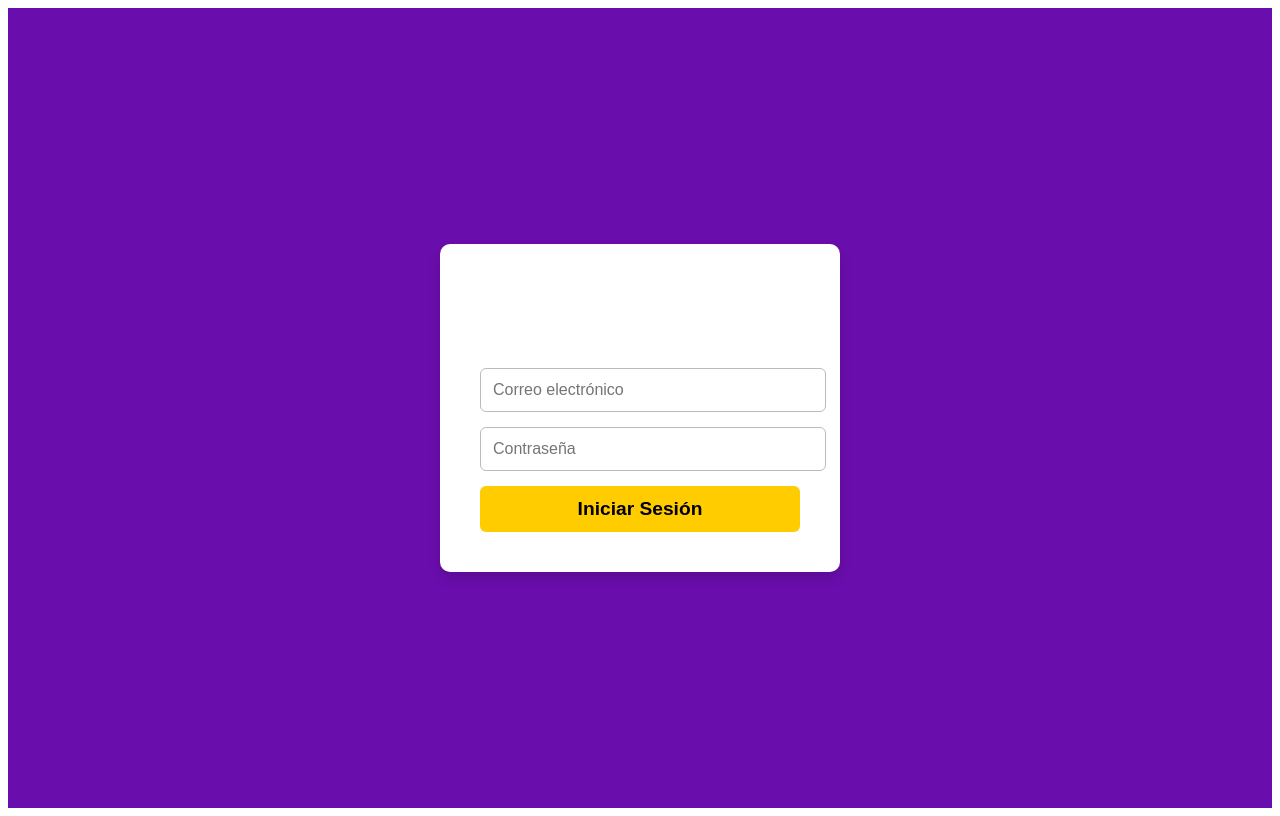
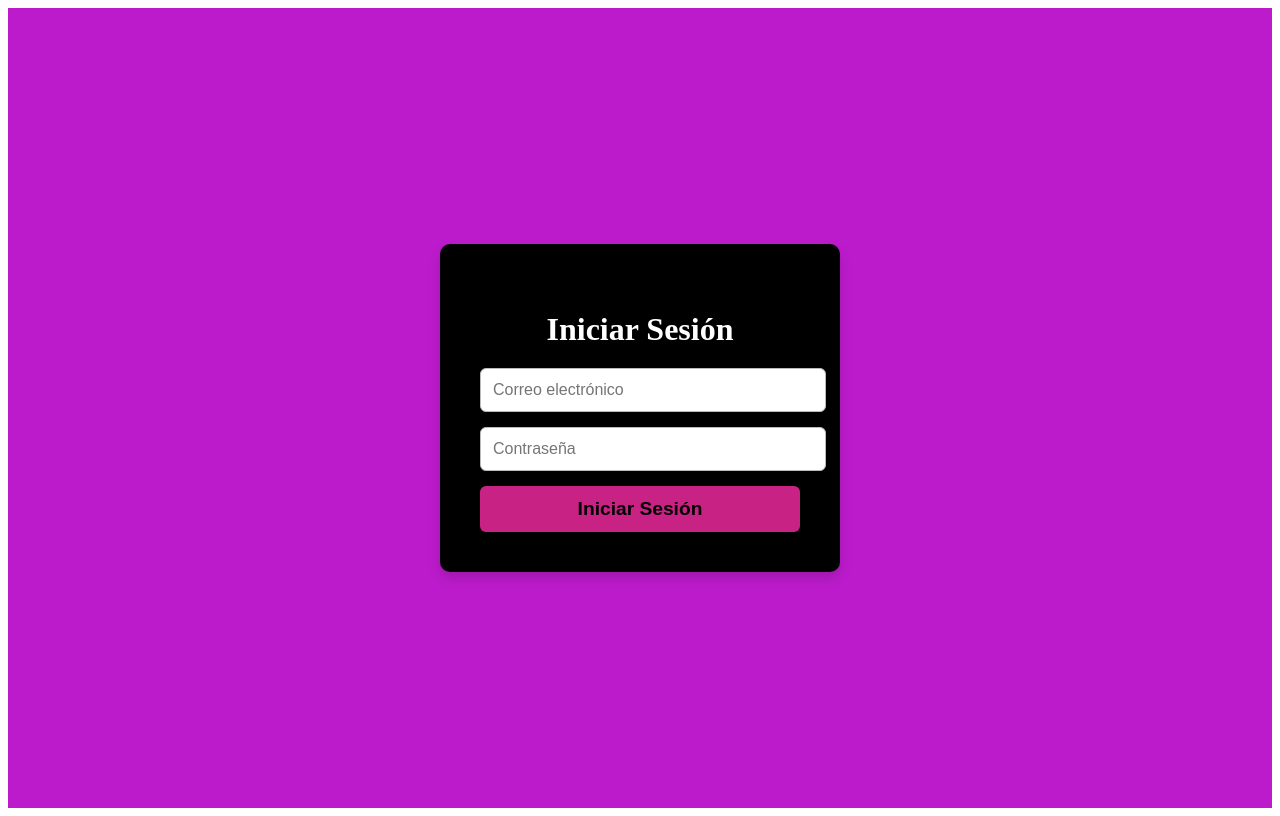
Before and after one commit to Cedrick58/front, a React (Vite) app: page /login in a window 1280 px wide. Built offline with nearby package versions, Linux system fonts and the light colour scheme.

Commit message:
decimo commit

```diff
--- a/src/components/Login.jsx
+++ b/src/components/Login.jsx
@@ -75,10 +75,10 @@ const styles = {
     justifyContent: 'center',
     alignItems: 'center',
     height: '100vh',
-    backgroundColor: '#6a0dad', // Fondo morado
+    backgroundColor: '#bc1bcb', // Fondo morado
   },
   form: {
-    backgroundColor: 'white',
+    backgroundColor: 'black',
     padding: '40px',
     borderRadius: '10px',
     boxShadow: '0 6px 12px rgba(0, 0, 0, 0.15)',
@@ -104,7 +104,7 @@ const styles = {
   button: {
     width: '100%',
     padding: '12px',
-    backgroundColor: '#ffcc00', // Amarillo para contraste
+    backgroundColor: '#c82284',
     color: 'black',
     border: 'none',
     borderRadius: '6px',
--- a/src/components/Register.jsx
+++ b/src/components/Register.jsx
@@ -152,7 +152,7 @@ const styles = {
   },
   form: {
     backgroundColor: 'black',
-    padding: '50px',
+    padding: '40px',
     borderRadius: '10px',
     boxShadow: '0 6px 12px rgba(0, 0, 0, 0.15)',
     width: '320px',
@@ -166,7 +166,7 @@ const styles = {
   },
   input: {
     width: '100%',
-    padding: '15px',
+    padding: '12px',
     marginBottom: '15px',
     border: '1px solid #bbb',
     borderRadius: '6px',
@@ -177,7 +177,7 @@ const styles = {
   button: {
     width: '100%',
     padding: '12px',
-    backgroundColor: '#c82284', //
+    backgroundColor: '#c82284',
     color: 'black',
     border: 'none',
     borderRadius: '6px',
```
